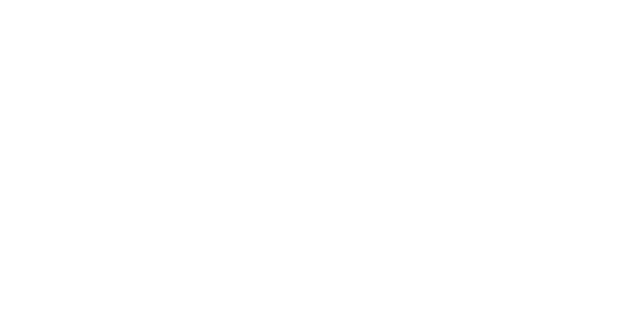
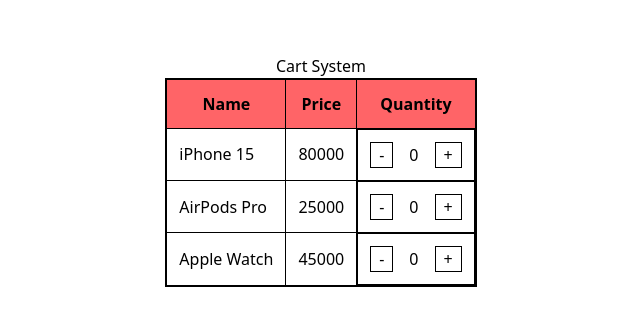
Before and after one commit to Kushagra-234/React-Next-Core, a React (Vite) app: page / in a window 1280 px wide. Shown: the part 210-536 px from the top of the page, without its empty margins (319-959 px from the left). Built offline with nearby package versions, Linux system fonts and the light colour scheme.

Commit message:
adds code for revamping-main UI

```diff
--- a/src/App.jsx
+++ b/src/App.jsx
@@ -14,8 +14,9 @@
 // import PromiseNaya from "./components/InterviewLevel/randomfix/PromiseNaya";
 // import InfiniteBugtest from "./components/InterviewLevel/randomfix/InfiniteBugtest";
 // import RecursiveRender from "./components/InterviewLevel/randomfix/RecursiveRender";
+import CarNEWOutline from "./components/InterviewLevel/randomfix/CarNEWOutline";
 
-import { useLayoutEffect } from "react";
+// import { useLayoutEffect } from "react";
 
 // const DATA = [
 //   { id: 1, name: "Kushagra", age: 23, role: "Frontend" },
@@ -51,30 +52,42 @@
 
 // useLayoutEffect
 
-const HOC = (val) => {
-  return ({ children }) => {
-    useLayoutEffect(() => {
-      console.log(val);
-    }, []);
-    return children;
-  };
+// const HOC = (val) => {
+//   return ({ children }) => {
+//     useLayoutEffect(() => {
+//       console.log(val);
+//     }, []);
+//     return children;
+//   };
+// };
+// const A = HOC("A");
+// const B = HOC("B");
+// const C = HOC("C");
+// const D = HOC("D");
+// function App() {
+//   return (
+//     <A>
+//       <B
+//         children={
+//           <C>
+//             <D />
+//           </C>
+//         }
+//       ></B>
+//     </A>
+//   );
+// }
+
+// export default App;
+
+import React from "react";
+
+const App = () => {
+  return (
+    <div className="w-full flex h-screen">
+      <CarNEWOutline />
+    </div>
+  );
 };
-const A = HOC("A");
-const B = HOC("B");
-const C = HOC("C");
-const D = HOC("D");
-function App() {
-  return (
-    <A>
-      <B
-        children={
-          <C>
-            <D />
-          </C>
-        }
-      ></B>
-    </A>
-  );
-}
 
 export default App;
--- /dev/null
+++ b/src/components/InterviewLevel/randomfix/CarNEWOutline.jsx
@@ -0,0 +1,126 @@
+import React, { useEffect, useState } from "react";
+
+let cart = [
+  {
+    id: 1,
+    name: "iPhone 15",
+    price: 80000,
+    quantity: 0,
+  },
+  {
+    id: 2,
+    name: "AirPods Pro",
+    price: 25000,
+    quantity: 0,
+  },
+  {
+    id: 3,
+    name: "Apple Watch",
+    price: 45000,
+    quantity: 0,
+  },
+];
+
+const CarNEWOutline = () => {
+  const [cartValue, setCartValue] = useState([]);
+
+  const handleIncrease = (item) => {
+    const updatedItem = cartValue.find((cartItem) => cartItem.id === item.id);
+    // wo item hai merepaas yaani ek object
+
+    if (updatedItem) {
+      const updatedCart = cartValue.map((itemCart) => {
+        if (itemCart.id === item.id) {
+          return { ...itemCart, quantity: itemCart.quantity + 1 };
+        } else return itemCart;
+      });
+      setCartValue(updatedCart);
+    } else {
+      setCartValue([...cartValue, { ...item, quantity: 1 }]);
+    }
+  };
+
+  useEffect(() => {
+    console.log(cartValue, "cartValue");
+  }, [cartValue]);
+
+  const getQty = (item) => {
+    return cartValue.find((cartItem) => cartItem.id === item.id)?.quantity ?? 0;
+  };
+
+  const handleDecrease = (item) => {
+    const updatedItem = cartValue.find((cartItem) => cartItem.id === item.id);
+
+    if (updatedItem.quantity === 1) {
+      const updatedCartItem = cartValue.filter((cartItem) => {
+        return cartItem.id !== item.id;
+      });
+
+      setCartValue(updatedCartItem);
+    } else {
+      const updatedItemNew = cartValue.map((itemVal) => {
+        if (itemVal.id === item.id) {
+          return { ...itemVal, quantity: itemVal.quantity - 1 };
+        } else return itemVal;
+      });
+      setCartValue(updatedItemNew);
+    }
+  };
+
+  return (
+    <div className="flex flex-col h-full  justify-center items-center w-full">
+      <h3>Cart System</h3>
+      <table className="border-2">
+        <thead className="bg-red-400">
+          <tr className="">
+            <th className="p-3 border">Name</th>
+            <th className="p-3 border">Price</th>
+            <th className="p-3 border">Quantity</th>
+            {/* <th className="p-3 border">Action</th> */}
+          </tr>
+        </thead>
+        <tbody>
+          {cart.map((item) => {
+            return (
+              <tr>
+                <td className="p-3 border">{item.name}</td>
+                <td className="p-3 border">{item.price}</td>
+                <td className="p-3 gap-4 justify-center items-center flex border">
+                  <button
+                    onClick={() => handleDecrease(item)}
+                    className="border px-2 cursor-pointer"
+                  >
+                    -
+                  </button>
+                  <div>{getQty(item)}</div>
+                  <button
+                    onClick={() => handleIncrease(item)}
+                    className="border px-2 cursor-pointer"
+                  >
+                    +
+                  </button>
+                </td>
+              </tr>
+            );
+          })}
+        </tbody>
+      </table>
+
+      <div className="flex mt-10 flex-col">
+        {cartValue &&
+          cartValue.map((item) => {
+            return (
+              <div className="flex gap-3">
+                <div>Name:{item.name}</div>
+                <div>Price:{item.price}</div>
+                <div>Quantity:{item.quantity}</div>
+                <div>Total:{item.price * item.quantity}</div>
+              </div>
+            );
+          })}
+      </div>
+    </div>
+  );
+};
+
+export default CarNEWOutline;
```
